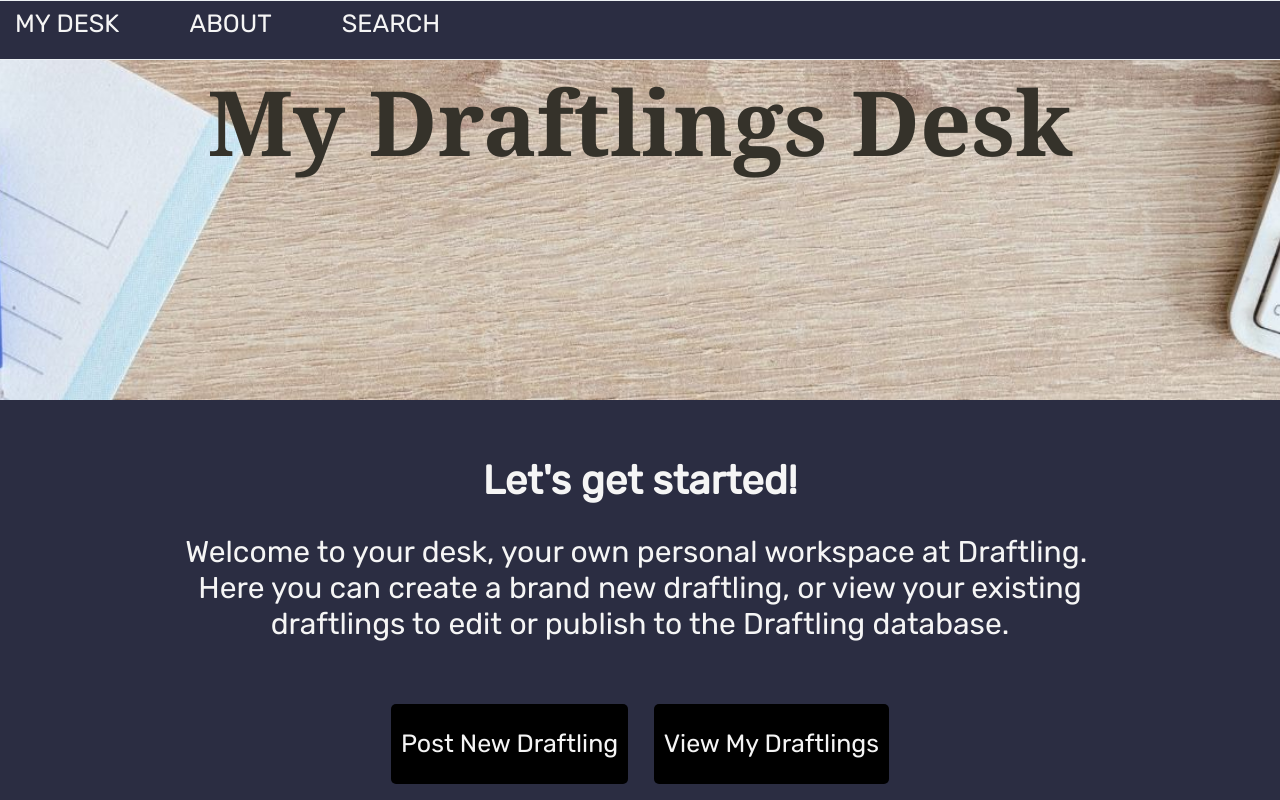
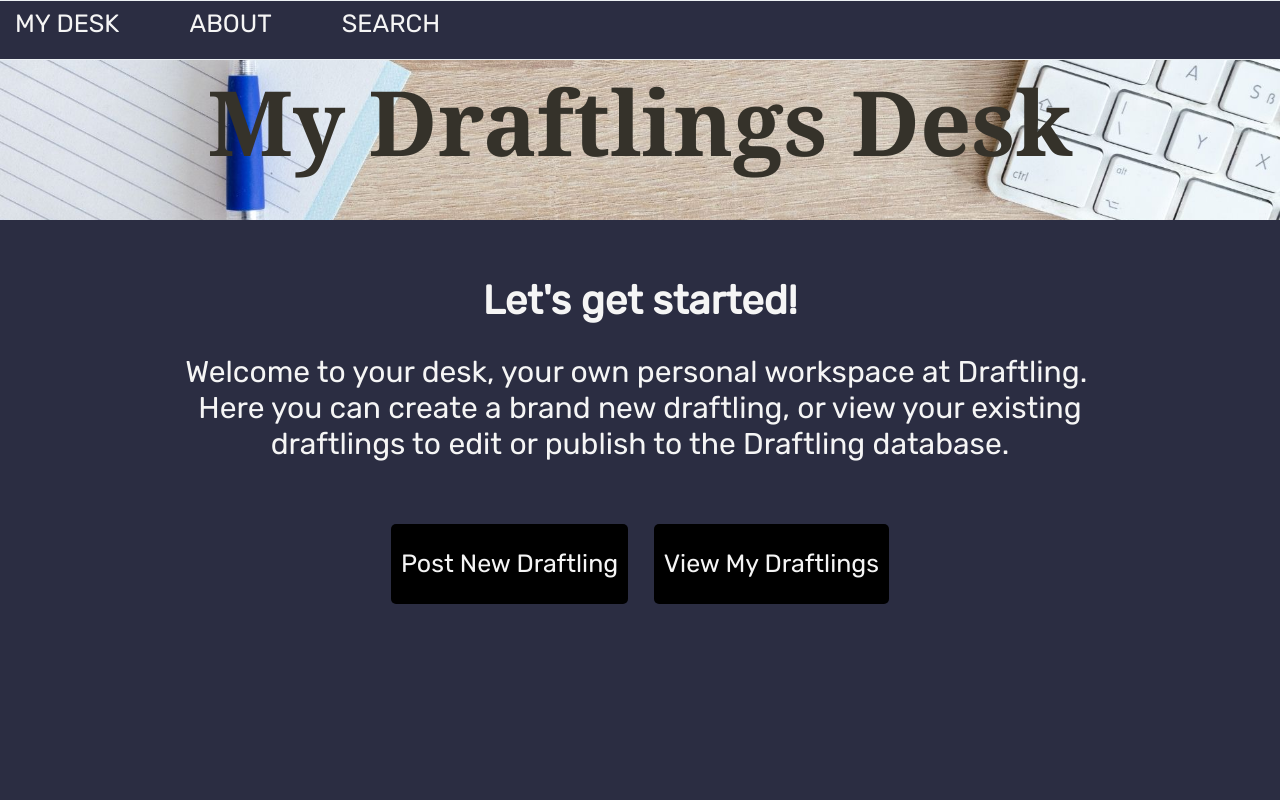
Before and after one commit to amrvitale/draftling-capstone, a React (Create React App) app: page /mydesk in a window 1280 px wide. Built offline with nearby package versions, Linux system fonts and the light colour scheme; no server answers.

Commit message:
max height

```diff
--- a/src/App.css
+++ b/src/App.css
@@ -82,7 +82,7 @@ h1, h2 {
   .aboutHero, .deskHero, .editHero, .myDraftlingsPageHero, .postDraftlingHero, .searchPageHero, .welcomeHero, .templateHero, .freeformHero, .myDraftActions  {
     min-width: 769px;
     max-width: 1366px;
-    min-height: 400px;
+    max-height: 400px;
   }
   .aboutHeader, .myDesk, .editHeader, .myDraftlingsHeading, .postHeader, .searchHeading, .welcomeHeader, .templateHeading, .freeformHeading {
     font-size: 90px;
@@ -99,7 +99,7 @@ h1, h2 {
   .aboutHero, .deskHero, .editHero, .myDraftlingsPageHero, .postDraftlingHero, .searchPageHero, .welcomeHero, .templateHero, .freeformHero, .myDraftActions  {
     min-width: 1367px;
     max-width: 2000px;
-    min-height: 500px;
+    max-height: 500px;
   }
   .aboutHeader, .myDesk, .editHeader, .myDraftlingsHeading, .postHeader, .searchHeading, .welcomeHeader, .templateHeading, .freeformHeading {
     font-size: 120px;
```
